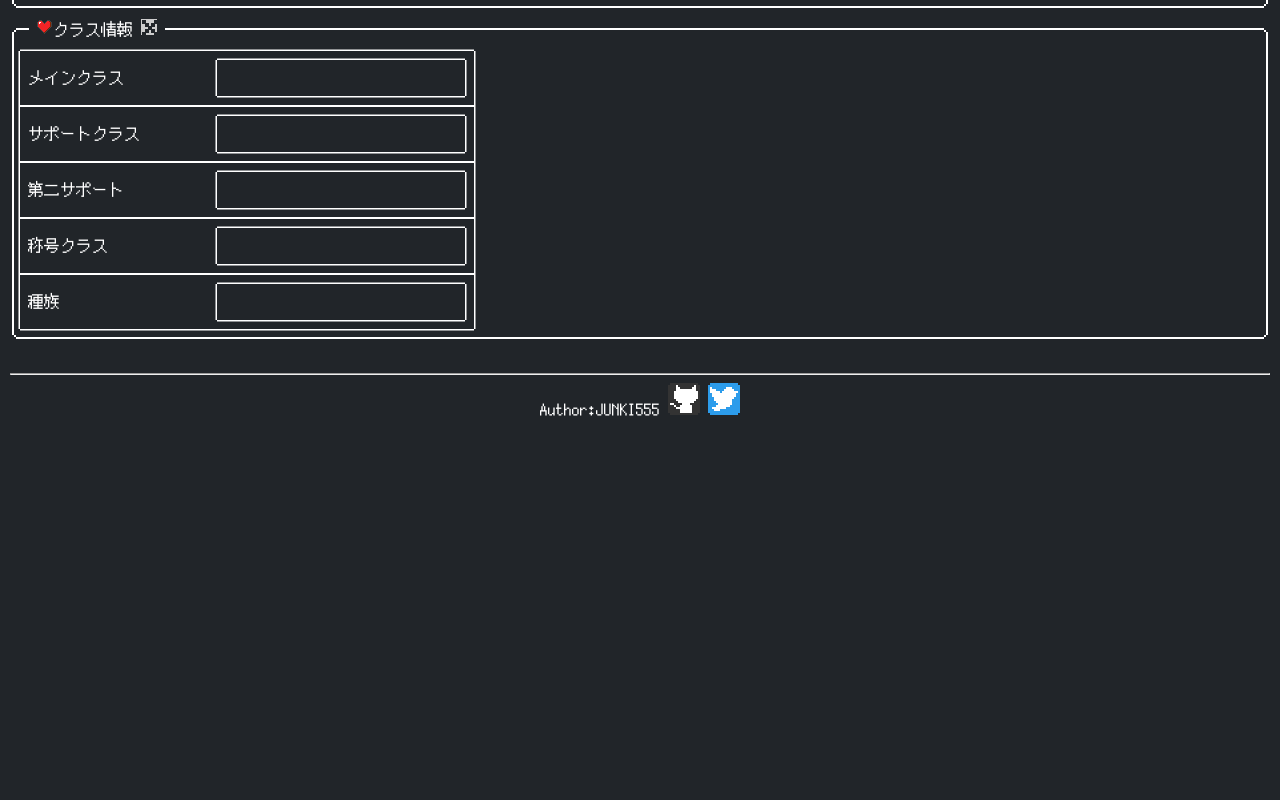
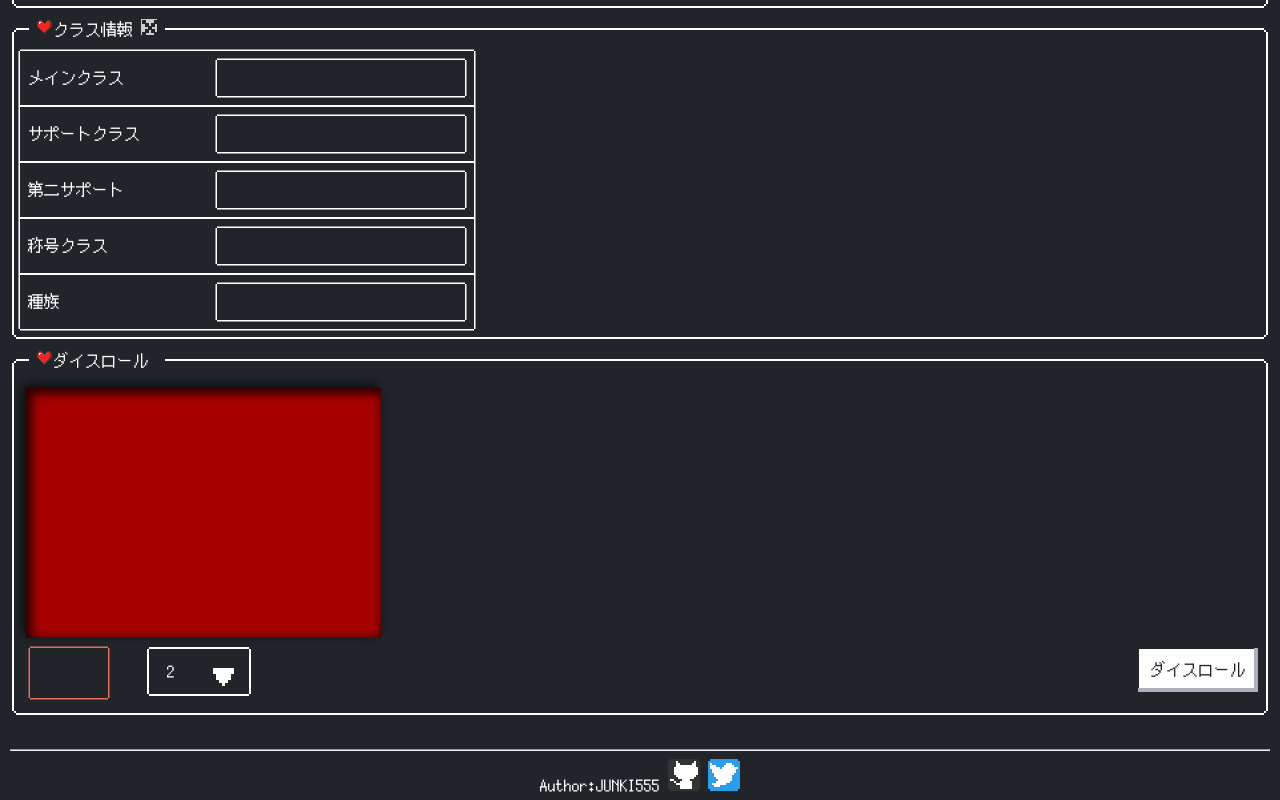
Before and after one commit to JUNKI555/ARRPG2E_CS, a Svelte app: page / in a window 1280 px wide. Shown: the part 850-1650 px from the top of the page. Before the commit the page ends 1274 px from the top, so only its background shows below. Built offline with nearby package versions, Linux system fonts and the light colour scheme.

Commit message:
:sparkles: #6 ダイスロール機能を追加

```diff
--- a/package.json
+++ b/package.json
@@ -27,6 +27,7 @@
     "typescript": "^3.9.3"
   },
   "dependencies": {
+    "roll-a-die": "^1.5.5",
     "sirv-cli": "^1.0.0"
   }
 }
--- a/public/global.css
+++ b/public/global.css
@@ -69,6 +69,19 @@ button:focus {
 	border-color: #666;
 }
 
+/* roll a die 上書き */
+.left .dice-outer {
+	left: -150px;
+}
+
+.center .dice-outer {
+	left: -100px;
+}
+
+.dice-outer {
+	left: -50px;
+}
+
 /* NES.css 上書き */
 .nes-container {
 	padding: 2px 0.5rem;
@@ -95,7 +108,7 @@ button:focus {
 	border-image-width: 2;
 }
 
-.nes-balloon.is-dark, .nes-btn, .nes-dialog.is-rounded.is-dark, .nes-progress.is-rounded, .nes-select select, .nes-table.is-dark.is-bordered {
+.nes-balloon.is-dark, .nes-btn, .nes-dialog.is-rounded.is-dark, .nes-progress.is-rounded, .nes-select.is-dark select, .nes-table.is-dark.is-bordered {
 	border-width: 2px;
 }
 
--- a/src/App.svelte
+++ b/src/App.svelte
@@ -7,6 +7,7 @@
 	import Guild from './components/Guild.svelte';
 	import Geis from './components/Geis.svelte';
 	import ClassInfo from './components/ClassInfo.svelte';
+	import RollDice from './components/RollDice.svelte';
 	export let name: string;
 	name = "hoge";
 
@@ -100,6 +101,17 @@
 	</div>
 </div>
 
+<div class="ar-nes-container-outer">
+	<div class="nes-container is-rounded is-dark with-title">
+		<p class="title">
+			<i class="nes-icon is-small heart"></i>ダイスロール&nbsp;
+		</p>
+		<div class="ar-nes-container-inner">
+			<RollDice/>
+		</div>
+	</div>
+</div>
+
 <hr style="margin-top: 2em;">
 <footer class="creator-profile">
 <span>Author:JUNKI555</span>
--- /dev/null
+++ b/src/components/RollDice.svelte
@@ -0,0 +1,126 @@
+<script lang="ts">
+  import rollADie from "roll-a-die";
+  let dicePosition = "left";
+
+  function response(res: Array<number>) {
+      console.log(res)
+      const result: HTMLInputElement = document.getElementById("result_dice") as HTMLInputElement;
+      result.value = res.reduce((a, x) => {return a + x;}, 0).toString();
+
+      const fumble = res.reduce((a, x) => {
+        if (x === 1) {
+          a.push(x);
+        }
+        return a;
+      }, []);
+
+      const critical = res.reduce((a, x) => {
+        if (x === 6) {
+          a.push(x);
+        }
+        return a;
+      }, []);
+
+      const resultMessageRollDice: HTMLDivElement = document.getElementById("result_message_roll_dice") as HTMLDivElement;
+      resultMessageRollDice.innerHTML = "";
+
+      if (critical.length >= 2) {
+        resultMessageRollDice.innerHTML = "クリティカル!!";
+        return;
+      }
+
+      if (fumble.length >= 2) {
+        resultMessageRollDice.innerHTML = "Oops! ファンブル!";
+        return;
+      }
+    }
+
+  function rollDice() {
+    const field: HTMLElement = document.getElementById("field_roll_dice");
+    const inputNumberDice: HTMLSelectElement = document.getElementById("input_number_dice") as HTMLSelectElement;
+    const selectNumber = Number(inputNumberDice.value);
+
+    switch (selectNumber) {
+    case 1:
+    case 2:
+      dicePosition = "left";
+      break;
+    case 3:
+    case 4:
+      dicePosition = "center";
+      break;
+    default:
+      dicePosition = "";
+      break;
+    }
+
+    const options = {
+            element: field
+          , numberOfDice: selectNumber
+          , callback: response
+          , delay: 100000
+      };
+
+      rollADie(options);
+  }
+</script>
+
+<div style="padding: 6px; text-align: right;">
+  <div id="field_roll_dice" class="{dicePosition}"></div>
+  <div class="result"><input type="text" readonly id="result_dice" class="nes-input is-error is-dark"></div>
+  <div class="nes-select is-dark">
+    <select id="input_number_dice">
+      <option value="2" disabled selected hidden>ダイス数:デフォルト2</option>
+      <option value="1">1</option>
+      <option value="2" selected>2</option>
+      <option value="3">3</option>
+      <option value="4">4</option>
+      <option value="5">5</option>
+      <option value="6">6</option>
+      <option value="7">7</option>
+      <option value="8">8</option>
+      <option value="9">9</option>
+      <option value="10">10</option>
+    </select>
+  </div>
+  <span class="nes-btn" on:click="{rollDice}">ダイスロール</span>
+  <div id="result_message_roll_dice"></div>
+</div>
+
+<style lang="scss">
+  #field_roll_dice {
+    align-content: center;
+    margin: 7px;
+    height: 250px;
+    width: 355px;
+    background-color: #A70000;
+    box-shadow: 3px 3px 10px 3px rgba(0,0,0,0.75) inset,-3px -3px 10px 0px rgba(0,0,0,0.75);
+  }
+
+  .result {
+    margin: 2px 10px;
+    float: left;
+    width: 80px;
+
+    input {
+      font-size: 25px;
+      text-align: right;
+    }
+  }
+
+  .nes-select {
+    float: left;
+    margin-left: 30px;
+    width: 100px;
+
+    select {
+      height: 45px;
+    }
+  }
+
+  #result_message_roll_dice {
+    clear: both;
+    text-align: center;
+    font-size: 22px;
+  }
+</style>
```
Also changed, not shown: 1 other file (tests, documents, lock files or other folders).
